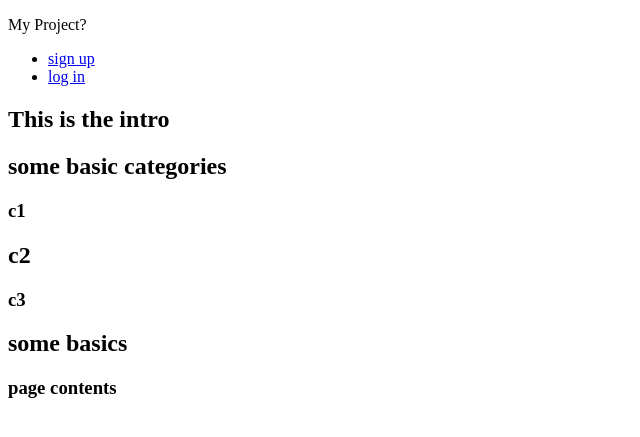
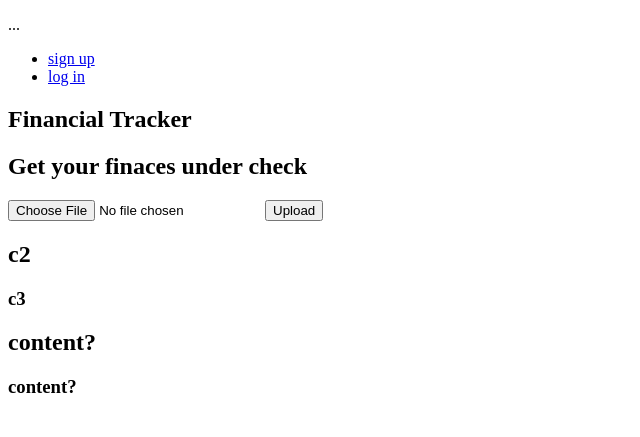
Before and after one commit to Maryam988730/MyProject01, a PHP site: page /my_project.php in a window 1280 px wide. Shown: the top 437 px of the page, without its empty margins (0-640 px from the left). Run offline with PHP 8.4, Linux system fonts and the light colour scheme.

Commit message:
created upload button and filtered for csv files

```diff
--- a/header.php
+++ b/header.php
@@ -7,12 +7,12 @@ session_start();
 <html lang="en">
     <head>
         <meta charset="UTF-8" />
-        <title> My Project </title>
+        <title> Financial Tracker </title>
         <link rel="stylesheet" href="style.css">
 
     </head>
     <body>
-    <p>My Project?</p>
+    <p>...</p>
         <nav>
             <div class="wrapper">
                 <ul>
--- a/my_project.php
+++ b/my_project.php
@@ -7,18 +7,21 @@ include_once 'header.php';
     <?php
     #if there is a session that means user is logged in
     if (isset($_SESSION["useruid"])) {
-        echo "<p> Hello   ".$_SESSION["useruid"]."  </p>";
+        echo "<p> Hello   ".$_SESSION["useruid"]." welcome to your financial tracker  </p>";
     }
     ?>
-    <h1>This is the intro</h1>
+    <h1>Financial Tracker</h1>
 </section>
 
 <section class="index-categories">
-    <h2> some basic categories</h2>
+    <h2> Get your finaces under check</h2>
 
     <div class="categories-list">
         <div>
-            <h3>c1</h3>
+            <form action="upload.php" method="POST" enctype="multipart/form-data">
+                <input type="file" name="file">
+                <button type="submit" name="submit">Upload</button>
+            </form>
         </div>
         <div>
             <h2>c2</h2>
@@ -32,8 +35,8 @@ include_once 'header.php';
 
 
 
-<h2> some basics </h2>
-<h3> page contents </h3>
+<h2> content? </h2>
+<h3> content? </h3>
 
 <?php
 include_once 'footer.php';
```
Also changed, not shown: upload.php (added, +53 -0 lines), 2 other files.
